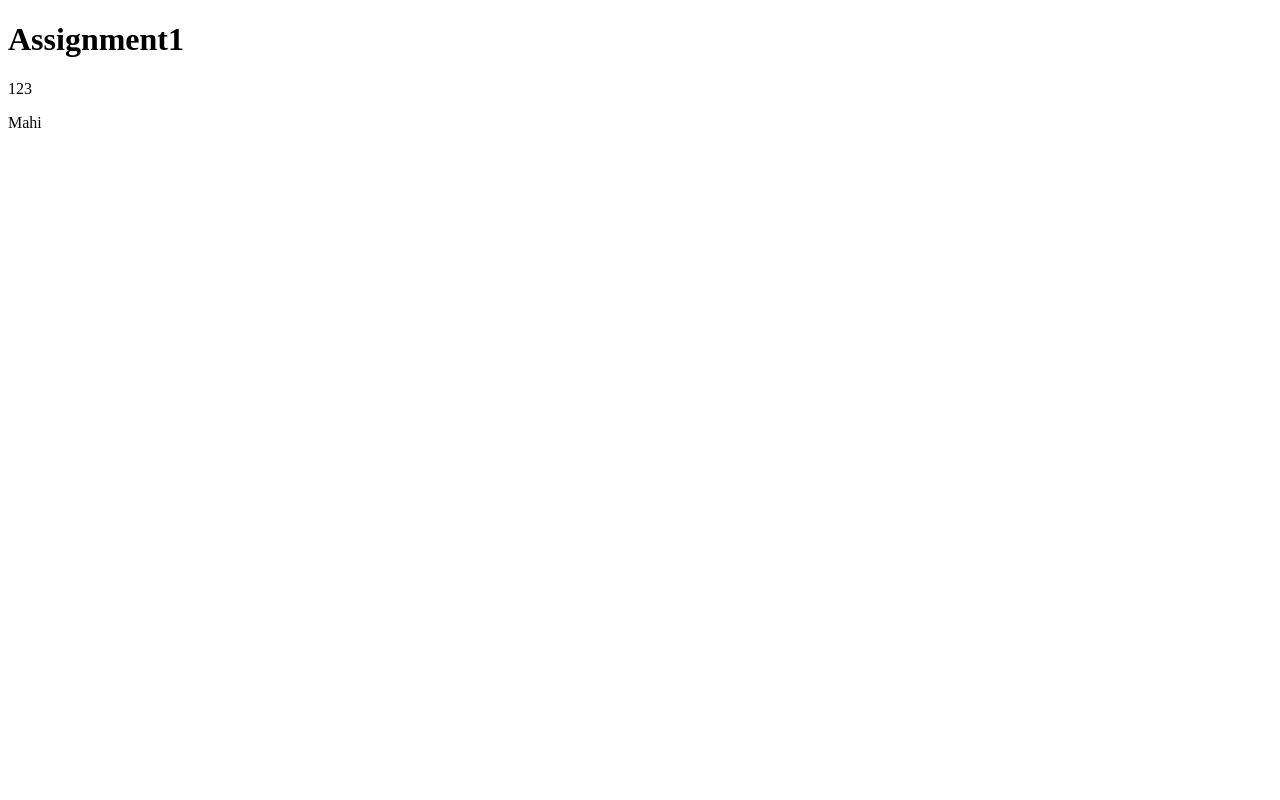
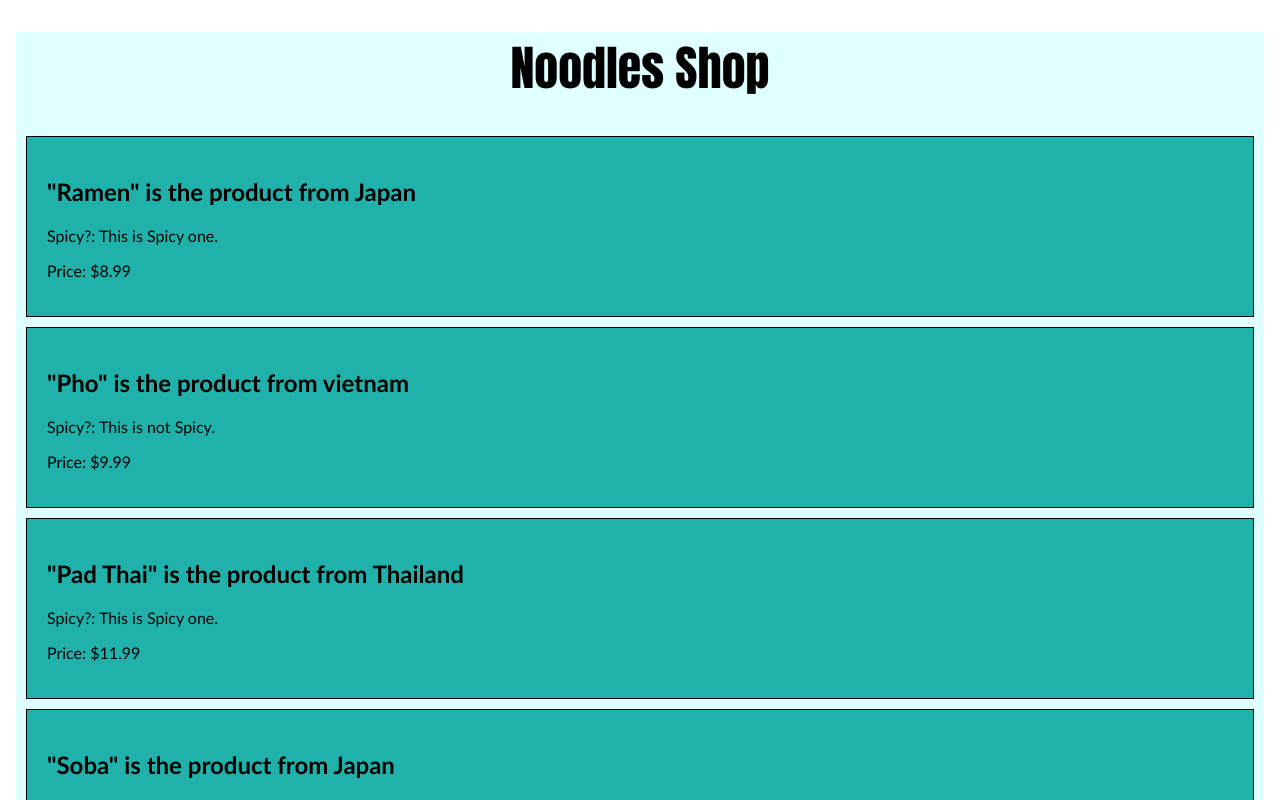
Before and after one commit to Mahi0180/Mahi_Prajapati_learning_Angular, an Angular app: page / in a window 1280 px wide. Shown: the top 800 px of the page. Built offline with nearby package versions, Linux system fonts and the light colour scheme.

Commit message:
Finished by setting display code and css

```diff
--- a/src/app/app.component.css
+++ b/src/app/app.component.css
@@ -0,0 +1,21 @@
+body{
+  font-family: Calibri;
+  background-color: lightcyan;
+}
+
+h1{
+  text-align: center;
+  font-family: Impact;
+  font-size: xxx-large;
+}
+
+div{
+  border: 1px solid black;
+  background-color: lightseagreen;
+  padding: 20px;
+  margin: 10px;
+}
+
+div:hover{
+  background-color: lightblue;
+}
--- a/src/app/app.component.html
+++ b/src/app/app.component.html
@@ -1,3 +1,11 @@
+<html>
+<body>
 <h1>{{title}}</h1>
-<p>{{id}}</p>
-<p>{{firstName}}</p>
+<div *ngFor="let noodle of noodlesList">
+  <h2>"{{noodle.name}}" is the product from {{noodle.origin}} </h2>
+  <p *ngIf= "noodle.isSpicy">Spicy?: This is Spicy one.</p>
+  <p *ngIf="!noodle.isSpicy">Spicy?: This is not Spicy.</p>
+  <p>Price: ${{noodle.price}}</p>
+</div>
+</body>
+</html>
--- a/src/app/app.component.ts
+++ b/src/app/app.component.ts
@@ -1,17 +1,24 @@
 import { Component } from '@angular/core';
 import { RouterOutlet } from '@angular/router';
+import {Noodles} from "./modules/noodles";
+import {NgForOf, NgIf} from "@angular/common";
 
 @Component({
   selector: 'app-root',
   standalone: true,
-  imports: [RouterOutlet],
+  imports: [RouterOutlet, NgIf, NgForOf],
   templateUrl: './app.component.html',
   styleUrl: './app.component.css'
 })
 export class AppComponent {
-  title = 'Assignment1';
+  title = 'Noodles Shop';
 
-  id = 123;
-  firstName ='Mahi';
-
+  noodlesList: Noodles[] = [
+    {name: 'Ramen', type: 'Wheat', origin: 'Japan', isSpicy: true, price: 8.99},
+    {name: 'Pho', type: 'Rice', origin: 'vietnam', isSpicy: false, price: 9.99},
+    {name: 'Pad Thai', type: 'Rice', origin: 'Thailand', isSpicy: true, price: 11.99},
+    {name: 'Soba', type: 'Buckwheat', origin: 'Japan', isSpicy: false, price: 7.99},
+    {name: 'Lo Mein',type: 'Wheat', origin: 'China', isSpicy: false, price: 10.99},
+    {name: 'Spicy Korean Noodles', type: 'Wheat', origin: 'Korea', isSpicy: true, price: 12.99}
+  ]
 }
--- a/src/index.html
+++ b/src/index.html
@@ -2,7 +2,7 @@
 <html lang="en">
 <head>
   <meta charset="utf-8">
-  <title>Assignment1</title>
+  <title>Assignment2</title>
   <base href="/">
   <meta name="viewport" content="width=device-width, initial-scale=1">
   <link rel="icon" type="image/x-icon" href="favicon.ico">
```
